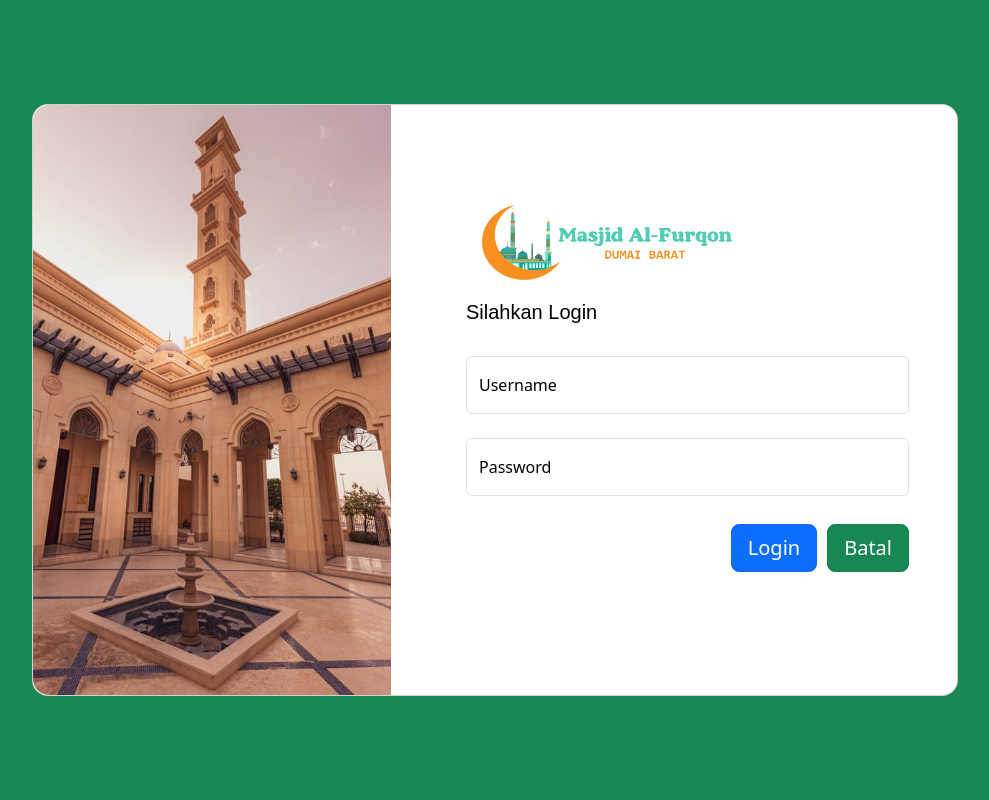
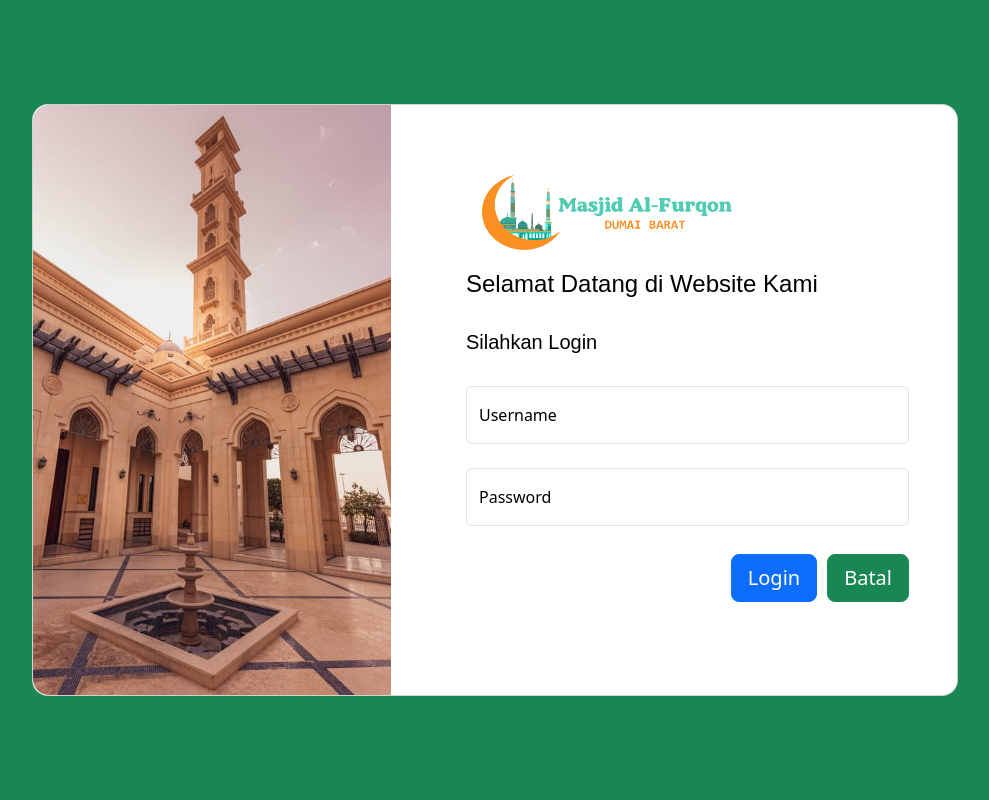
Before and after one commit to AdriskaEstiawan/Projek_PengelolanDataMasjid, a PHP site: page /index.php in a window 1280 px wide. Shown: the whole page, without its empty margins (145-1134 px from the left). Run offline with PHP 8.4, Linux system fonts and the light colour scheme; some libraries are stand-ins or nearby versions.

Commit message:
menambahkan tulisan di menu login

```diff
--- a/index.php
+++ b/index.php
@@ -1,4 +1,3 @@
-
 <!doctype html>
 <html lang="en">
 <head>
@@ -33,6 +32,7 @@
                       <img src="img/sosial/logo.png" width="250" height="75" class="d-inline-block align-text-top">
                     </a>
                   </div>
+                  <h4 class="fw-normal mb-3 pb-3" style="font-family: Ramaraja, sans-serif;">Selamat Datang di Website Kami</h4>
                   <h5 class="fw-normal mb-3 pb-3" style="font-family: Ramaraja, sans-serif;">Silahkan Login</h5>
                   <div class="form-outline mb-4">
                     <div class="form-floating">
```
